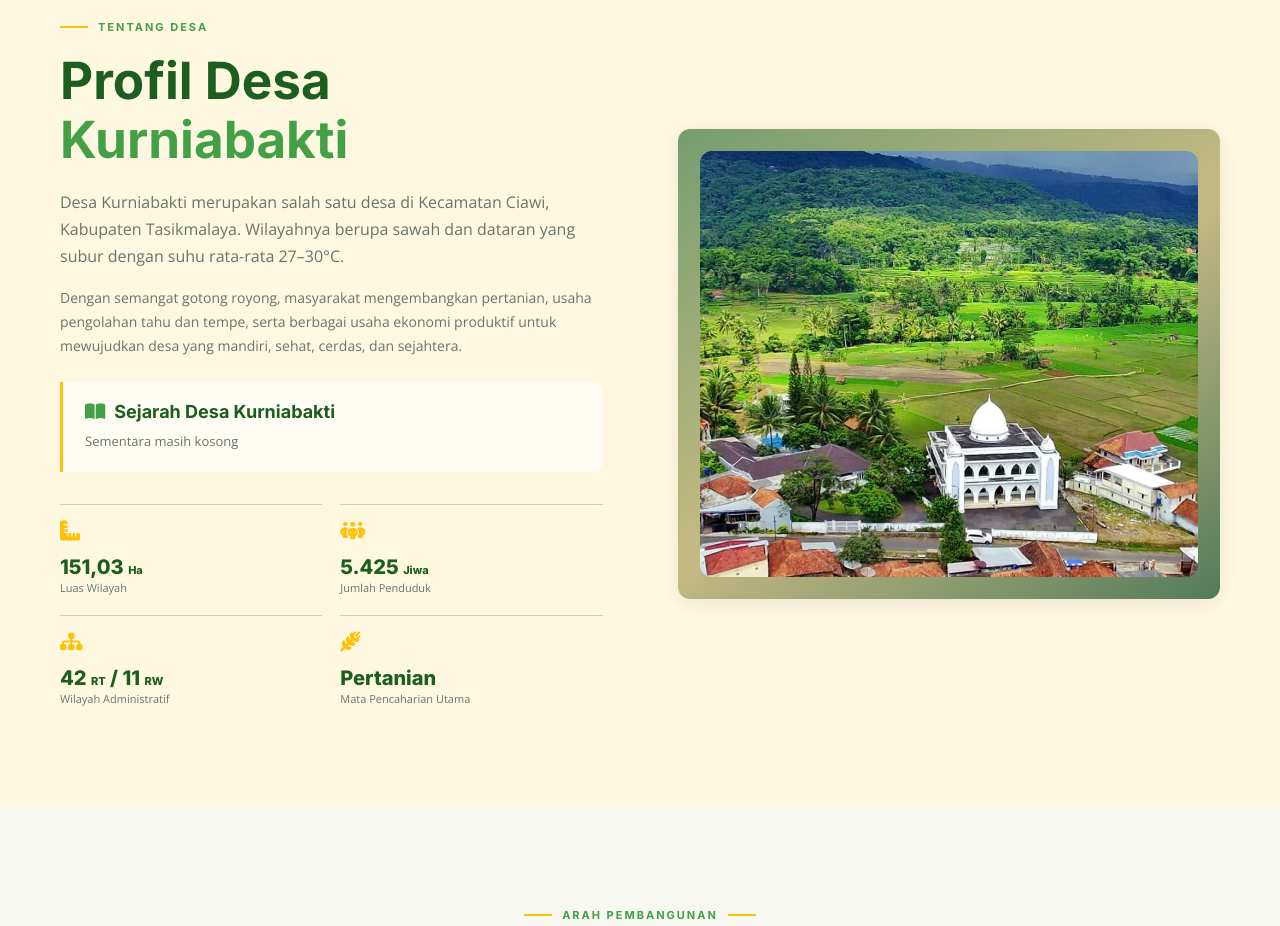
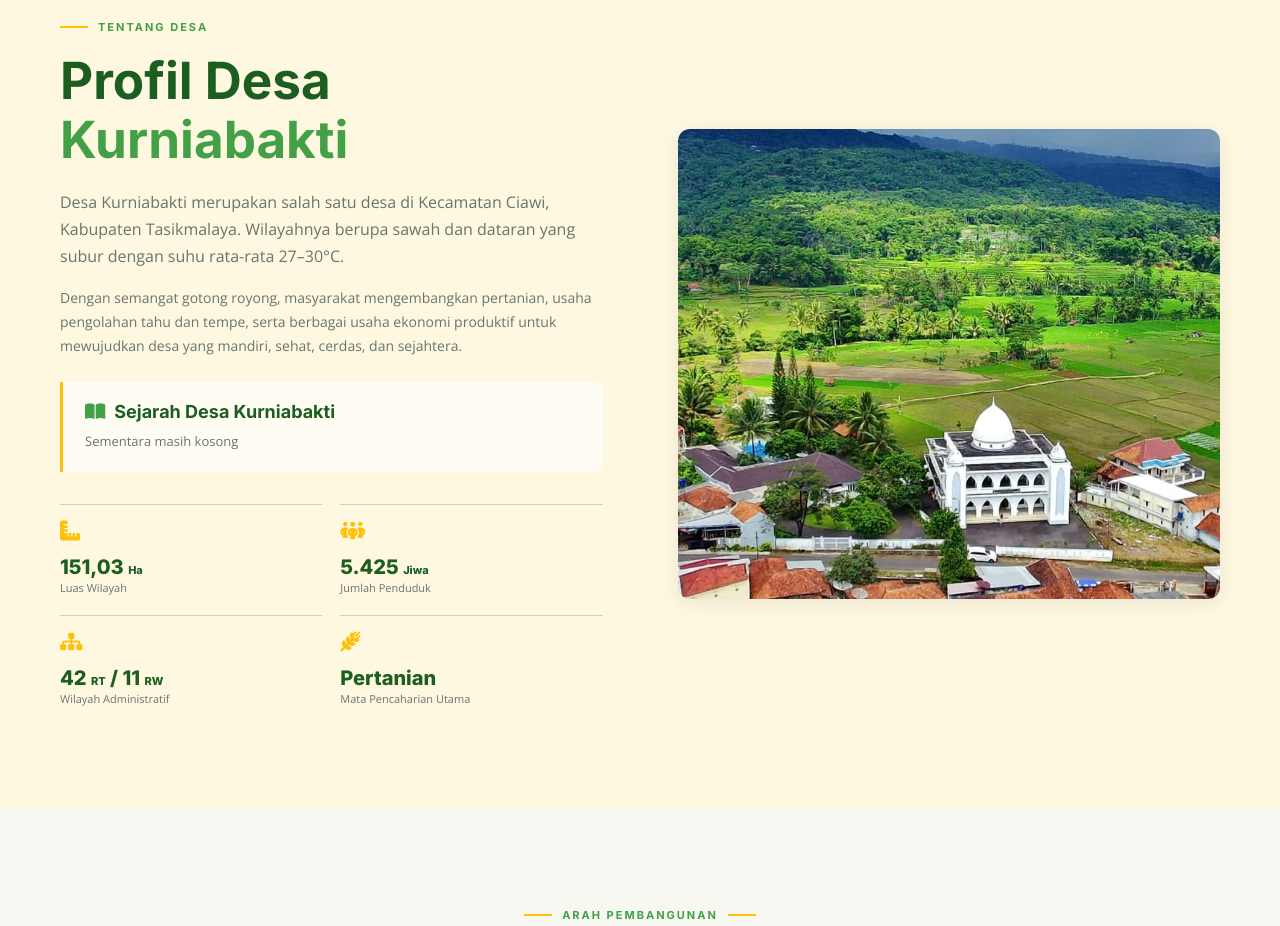
Before and after one commit to Nikiadwi/Kurniabakti, a plain HTML site: page index.html in a window 1280 px wide. Shown: the part 880-1806 px from the top of the page. Drawn offline with nearby package versions, Linux system fonts and the light colour scheme.

Commit message:
gambar 2

```diff
--- a/css/style.css
+++ b/css/style.css
@@ -292,25 +292,21 @@ textarea {
 .lead {
   font-size: 16px !important;
 }
-.profile-image,
+.profile-photo,
 .placeholder-photo {
   height: 470px;
   border-radius: 12px;
-  display: flex;
-  align-items: end;
-  padding: 22px;
+  display: block;
   background: linear-gradient(145deg, #759d6f, #c5ba83 52%, #537b5a);
   box-shadow: var(--shadow);
   position: relative;
   overflow: hidden;
 }
-.profile-image img {
+.profile-photo {
   width: 100%;
-  height: 100%;
-  display: block;
+  max-width: 100%;
   object-fit: cover;
   object-position: center;
-  border-radius: 12px;
 }
 .placeholder-photo:before {
   content: "PLACEHOLDER FOTO";
--- a/index.html
+++ b/index.html
@@ -115,12 +115,11 @@
               </div>
             </div>
           </div>
-          <div class="profile-image reveal">
-            <img
-              src="assets/img/pemandangan-2.jpeg"
-              alt="Pemandangan alam di samping sejarah Desa Kurniabakti"
-            />
-          </div>
+          <img
+            class="profile-photo reveal"
+            src="assets/img/pemandangan-2.jpeg"
+            alt="Pemandangan alam di samping sejarah Desa Kurniabakti"
+          />
         </div>
       </section>
 
```
